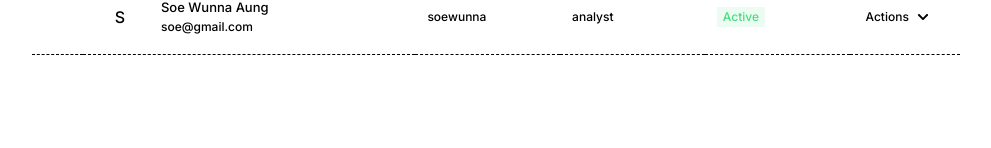
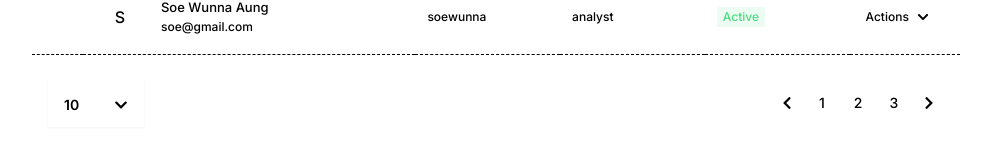
Before and after one commit to HTLA380/PicoSBS-User-Management-Typescript, a Next.js app: page /users in a window 1280 px wide. Shown: the part 916-1064 px from the top of the page, without its empty margins (288-1279 px from the left). Built offline with nearby package versions, Linux system fonts and the light colour scheme.

Commit message:
feat: add user table pagination

```diff
--- a/src/app/users/page.tsx
+++ b/src/app/users/page.tsx
@@ -6,6 +6,7 @@ import { UsersListInfos } from "../../../constants/data";
 import { UserFilterProvider } from "@/context/UserFilter";
 import TableFilter from "@/containers/user-management/users-list/user-table-filter";
 import CustomTable from "@/containers/user-management/users-list/user-table";
+import TablePagination from "@/containers/user-management/users-list/user-table-pagination";
 
 // =================================================================
 
@@ -20,6 +21,9 @@ const Users = () => {
           <div className="my-6">
             <CustomTable />
           </div>
+          <div>
+            <TablePagination />
+          </div>
         </div>
       </MainLayout>
     </UserFilterProvider>
--- a/src/components/menu/SelectDropDownMenu.tsx
+++ b/src/components/menu/SelectDropDownMenu.tsx
@@ -25,7 +25,7 @@ const SelectDropDownMenu: React.FC<SelectDropDownMenuInterface> = ({
   options = [],
 }) => {
   const handleChange = (newValue: string) => {
-    if (setSelected) setSelected(newValue);
+    setSelected(newValue);
   };
 
   return (
--- /dev/null
+++ b/src/containers/user-management/users-list/user-table-pagination/index.tsx
@@ -0,0 +1,158 @@
+"use client";
+
+import React, { useState, useEffect } from "react";
+import { useUserFilter } from "@/context/UserFilter";
+import { FaChevronDown, FaChevronLeft, FaChevronRight } from "react-icons/fa";
+import { Combobox } from "@headlessui/react";
+
+const data = [
+  { id: 1, name: 10 },
+  { id: 2, name: 25 },
+  { id: 3, name: 50 },
+  { id: 4, name: 100 },
+];
+
+const TablePagination = () => {
+  const {
+    itemsPerPage,
+    setItemsPerPage,
+    filteredUsers,
+    currentPage,
+    setCurrentPage,
+  } = useUserFilter();
+  const [active, setActive] = useState<number>(1);
+  const [totalPages, setTotalPages] = useState<number>(1);
+
+  useEffect(() => {
+    // Calculate total pages based on filteredUsers and itemsPerPage
+    setTotalPages(Math.ceil(filteredUsers.length / itemsPerPage));
+  }, [filteredUsers, itemsPerPage]); // Add itemsPerPage as a dependency
+
+  useEffect(() => {
+    setActive(currentPage);
+  }, [currentPage]);
+
+  const handlePagination = (pageNumber: number) => {
+    setActive(pageNumber);
+    setCurrentPage(pageNumber);
+  };
+
+  const handleItemsPerPageChange = (newItemsPerPage: number) => {
+    setItemsPerPage(newItemsPerPage);
+    // Reset current page to 1 when items per page changes
+    setCurrentPage(1);
+  };
+
+  const renderPageNumbers = Array.from(
+    { length: totalPages },
+    (_, i) => i + 1
+  ).map((pageNumber) => (
+    <span
+      key={pageNumber}
+      onClick={() => handlePagination(pageNumber)}
+      className={`h-8 w-8 text-sm flex justify-center items-center rounded-md cursor-pointer ${
+        active === pageNumber
+          ? "bg-primary text-primary-foreground"
+          : "text-accent-foreground hover:bg-accent"
+      }`}>
+      {pageNumber}
+    </span>
+  ));
+
+  const next = () => {
+    if (active === totalPages) return;
+    setActive(active + 1);
+    setCurrentPage(active + 1);
+  };
+
+  const prev = () => {
+    if (active === 1) return;
+    setActive(active - 1);
+    setCurrentPage(active - 1);
+  };
+
+  return (
+    <div className="flex items-center justify-between px-8">
+      <div className="w-24 rounded-md shadow-sm cursor-pointer">
+        <RenderItemsPerPageMenu
+          selected={itemsPerPage}
+          handleChange={handleItemsPerPageChange}
+          placeholder={"10"}
+          options={data}
+        />
+      </div>
+
+      <div className="flex items-center gap-1">
+        <button
+          onClick={prev}
+          className="p-2 text-sm rounded-md text-secondary-foreground hover:bg-accent hover:text-primary">
+          <FaChevronLeft />
+        </button>
+
+        <div className="flex items-center gap-1">{renderPageNumbers}</div>
+
+        <button
+          onClick={next}
+          className="p-2 text-sm rounded-md text-secondary-foreground hover:bg-accent hover:text-primary">
+          <FaChevronRight />
+        </button>
+      </div>
+    </div>
+  );
+};
+
+interface RenderItemsPerPageMenuInterface {
+  selected: number;
+  handleChange: (items: number) => void;
+  placeholder?: string;
+  options: { name: number | string; id: number | string }[];
+}
+
+const RenderItemsPerPageMenu: React.FC<RenderItemsPerPageMenuInterface> = ({
+  selected,
+  handleChange,
+  placeholder,
+  options,
+}) => {
+  return (
+    <div className="w-full">
+      <Combobox value={selected || ""} onChange={handleChange}>
+        <div className="relative mt-1">
+          <Combobox.Button
+            className={`flex items-center justify-between w-full px-4 py-3 text-sm font-semibold text-left rounded-md cursor-pointer text-accent-foreground ${
+              selected ? "bg-accent" : "bg-muted"
+            }`}>
+            <div
+              className={`${
+                selected ? "text-accent-foreground" : "text-muted-foreground"
+              }`}>
+              {selected ? selected : placeholder}
+            </div>
+
+            <FaChevronDown aria-hidden="true" />
+          </Combobox.Button>
+
+          <Combobox.Options className="absolute z-20 w-full py-1 mt-1 overflow-auto text-base rounded-lg shadow-lg bg-card max-h-60 ring-1 ring-black/5 focus:outline-none sm:text-sm">
+            {options &&
+              options.map((option, idx) => (
+                <Combobox.Option
+                  key={option.id || idx}
+                  className={({ active }) =>
+                    `relative cursor-default select-none py-2 pl-10 pr-4 ${
+                      active
+                        ? "bg-primary-light text-primary"
+                        : "text-accent-foreground"
+                    }`
+                  }
+                  value={option.name}>
+                  <span className="text-xs font-medium">{option.name}</span>
+                </Combobox.Option>
+              ))}
+          </Combobox.Options>
+        </div>
+      </Combobox>
+    </div>
+  );
+};
+
+export default TablePagination;
```
